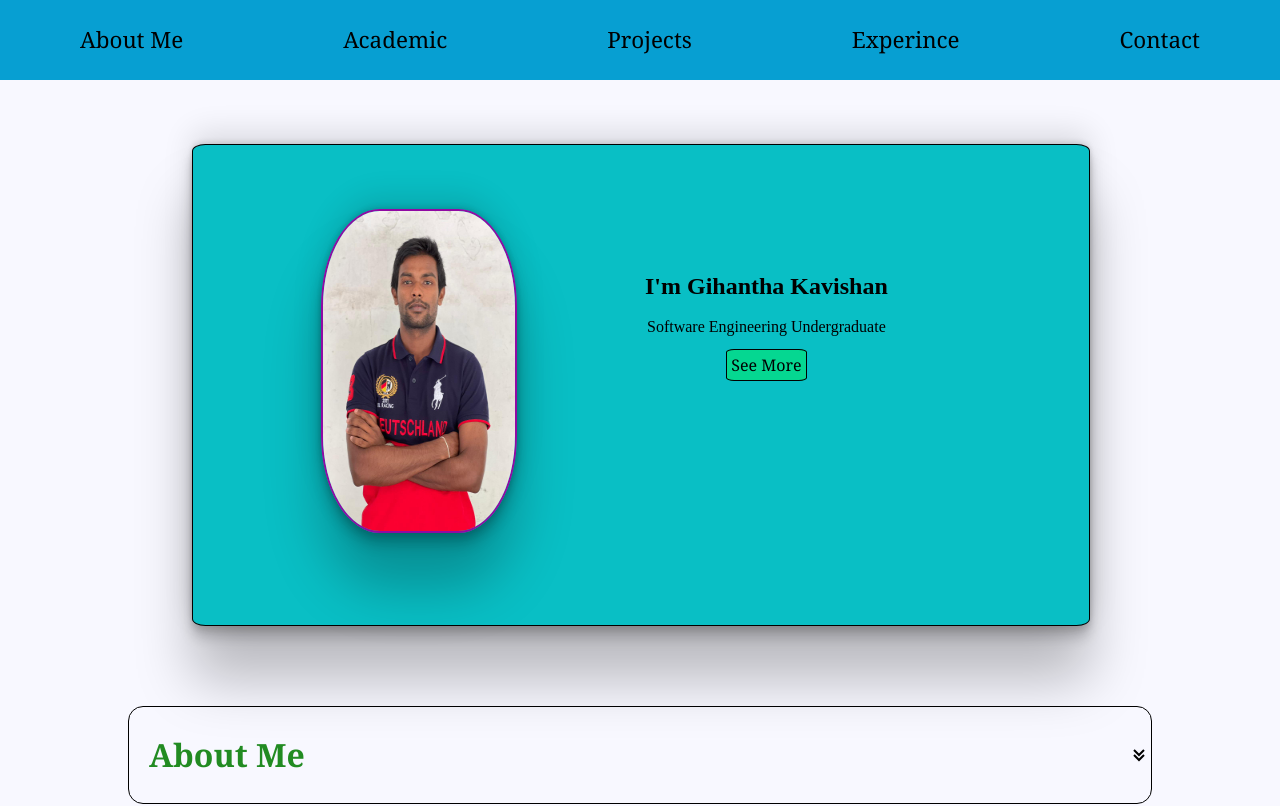
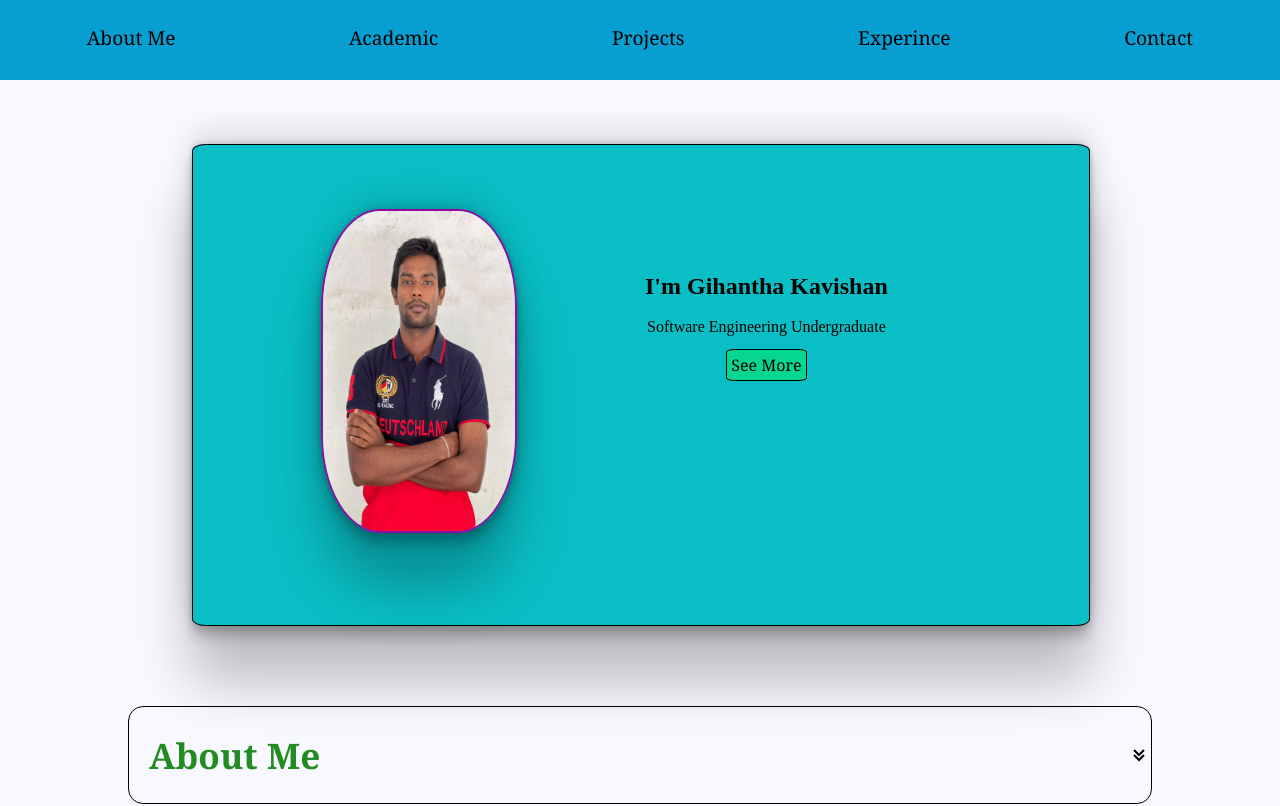
Before and after one commit to gihanthakavishan/Resume, a plain HTML site: page index.html in a window 1280 px wide. Shown: the top 806 px of the page. Drawn offline with nearby package versions, Linux system fonts and the light colour scheme.

Commit message:
add some css

```diff
--- a/style.css
+++ b/style.css
@@ -23,7 +23,7 @@ body{
     padding-top: 3vh;
     padding-right: 3vw;
     padding-left: 3vw;
-    font-size: 1.4rem;
+    font-size: 1.2rem;
 
 }
 
@@ -70,7 +70,7 @@ a:hover{
     margin-left: 15vw;
     margin-top: 10vh;
     border-radius:1.5%;
-    border: 1.3px solid black;
+    border: 1.25px solid black;
 }
 
 img{
@@ -124,7 +124,7 @@ img{
 }
 
 .title h3{
-    font-size: 2rem;
+    font-size: 2.2rem;
     color: forestgreen;
     font-family:Georgia;
 }
```
